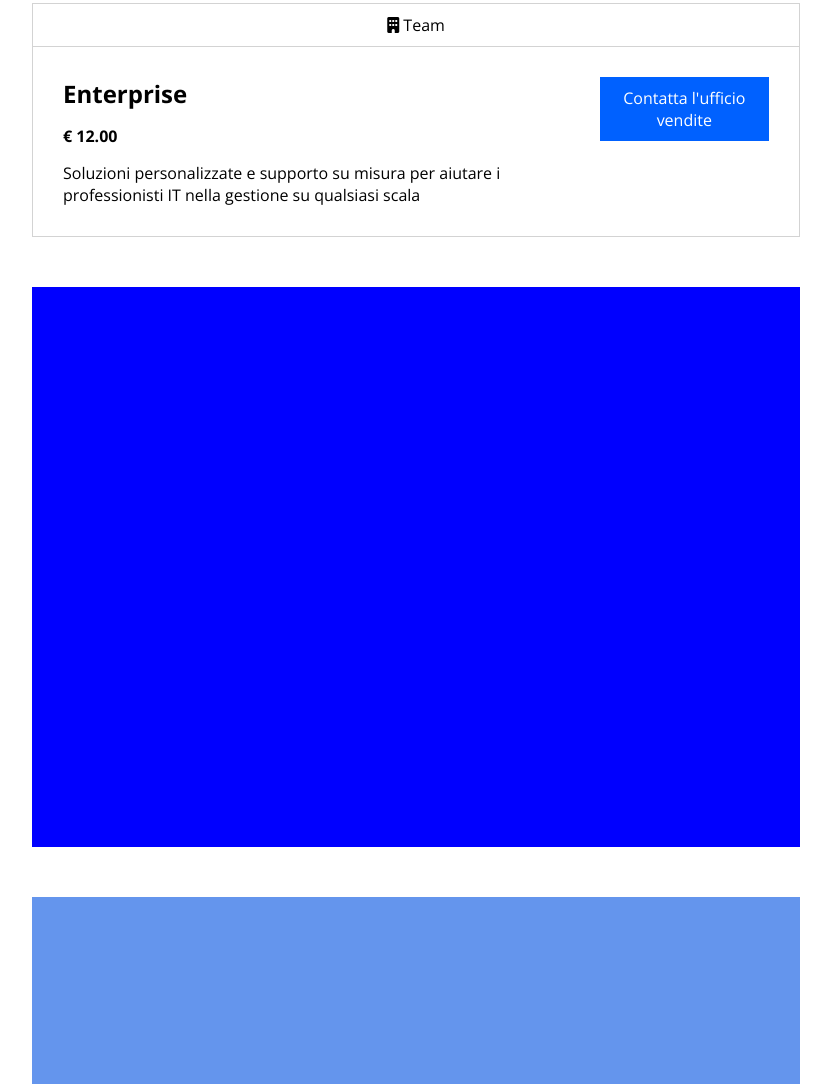
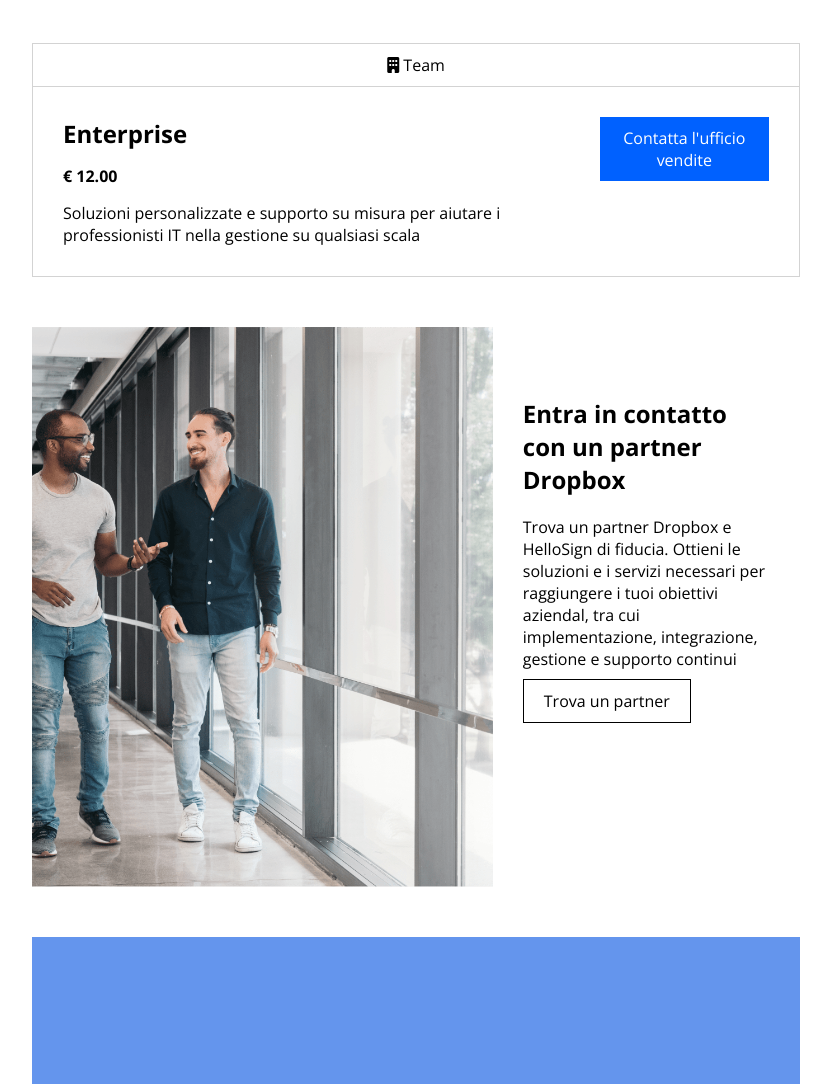
Before and after one commit to francistooth/htmlcss-dropbox, a plain HTML site: page index.html in a window 1280 px wide. Shown: the part 2820-3904 px from the top of the page, without its empty margins (224-1055 px from the left). Drawn offline with nearby package versions, Linux system fonts and the light colour scheme.

Commit message:
partner section complete

```diff
--- a/css/main-style.css
+++ b/css/main-style.css
@@ -113,6 +113,10 @@ ul li {
 
 /* plan enterprise extra box */
 
+.plan-enterprise-extra {
+    margin-top: 40px;
+}
+
 .extra {
     display: flex;
 }
@@ -140,7 +144,26 @@ ul li {
 section.partner {
     width: 60%;
     height: 70vh;
-    background-color: blue;
+    display: flex;
+}
+
+div.partner-img {
+    width: 60%;
+    content: url(../img/partner.png);
+    object-fit: cover;
+}
+
+div.partner-text {
+    padding: 70px 30px;
+    display: flex;
+    flex-direction: column;
+    gap: 20px;
+}
+
+.button-white {
+    padding: 10px 20px;
+    border: 1px solid black;
+    color: black;
 }
 
 /* business */
--- a/index.html
+++ b/index.html
@@ -246,7 +246,11 @@
 
                 </div>
                 <div class="partner-text">
+                    <h1> Entra in contatto con un partner Dropbox </h1>
 
+                    <p>Trova un partner Dropbox e HelloSign di fiducia. Ottieni le soluzioni e i servizi necessari per raggiungere i tuoi obiettivi aziendal, tra cui implementazione, integrazione, gestione e supporto continui</p>
+
+                    <div><a href="#" class="button-white nodeco"> Trova un partner </a></div>
                 </div>
             </section>
 
```
